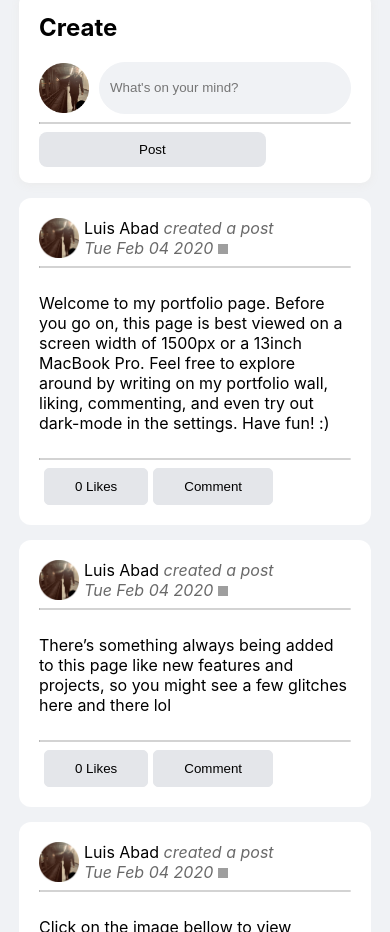
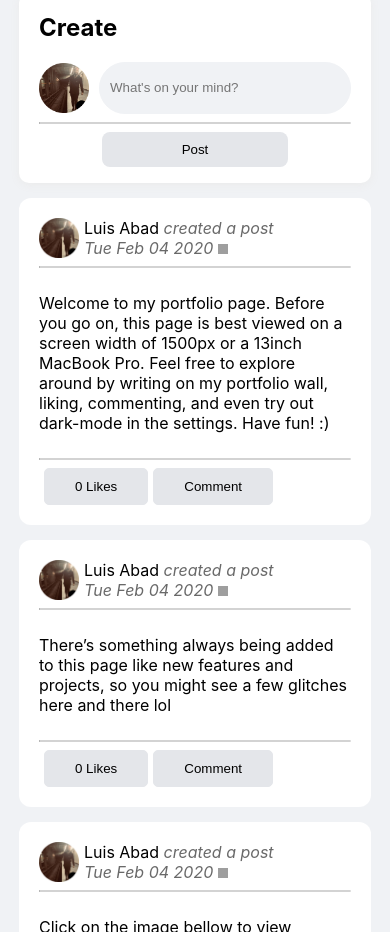
Before and after one commit to luisabad3210/portfolio-2020, a React (Create React App) app: page / in a window 390 px wide. Shown: the part 1496-2428 px from the top of the page. Built offline with nearby package versions, Linux system fonts and the light colour scheme; grey boxes are pictures that could not be loaded.

Commit message:
resizing the modals at 300px

```diff
--- a/src/App.css
+++ b/src/App.css
@@ -129,7 +129,7 @@ i {
     font-size: 30px;
 }
 .settings-modal-content-bottom {
-    padding: 10px 10px 10px 30px;
+    padding: 10px;
 }
 /* The Modal (background) */
 .settingsModal {
@@ -349,6 +349,11 @@ i {
     padding: 10px;
     margin-left: 10px;
 }
+.postBtnContainer {
+    display: flex;
+    flex-direction: row;
+    justify-content: center;
+}
 .postBtnBlue, .postBtnGrey {
     border: none;
     padding: 10px 185px;
@@ -379,7 +384,6 @@ i {
     width: 100%;
     height: 100%;
     overflow: auto;
-    background-color: rgb(0, 0, 0);
     background-color: rgba(0,0,0,0.4);
 }
 /* Modal Content/Box */
@@ -392,6 +396,7 @@ i {
     width: 330px;
     height: 350px;
     border-radius: 12px;
+    /* padding: 5px; */
 
 }
 /* The Close Button */
@@ -415,7 +420,7 @@ i {
     flex-direction: column;
     justify-content: space-around;
     align-items: center;
-
+    padding: 5px;
 }
 .contactContainer {
     width: 100%;
@@ -924,6 +929,31 @@ i {
         justify-content: center;
         align-items: center;
     }
+    /* .download-modal-content {
+        height: 100%;
+        width: 100%;
+        margin: 0px;
+        border-radius: 0px;
+    }
+    .modalCheckContainer {
+        border-radius: 0px;
+    }
+    .downloadModal {
+        overflow-y: hidden;
+    }
+
+    .settings-modal-content {
+        height: 100%;
+        width: 100%;
+        margin: 0px;
+        border-radius: 0px;
+    }
+    .settings-modal-content-top {
+        border-radius: 0px;
+    }
+    .modalSuccessContainer {
+        height: 100%;
+    } */
 }
 @media screen and (min-width: 300px) and (max-width: 400px) {
     .navSearchBar {
@@ -1006,7 +1036,7 @@ i {
         height: 370px;
     }
     .postBtnBlue, .postBtnGrey {
-        padding: 10px 100px;
+        padding: 10px 80px;
     }
     .navContainer {
         padding-left: 5px;
@@ -1022,4 +1052,11 @@ i {
         background-color: rgb(240, 242, 245);
         width: 100%;
     }
+    .download-modal-content {
+        width: 90%;
+    }
+    .settings-modal-content {
+        height: 400px;
+        width: 90%;
+    }
 }
--- a/src/components/contact/contact.css
+++ b/src/components/contact/contact.css
@@ -65,3 +65,10 @@
     text-decoration: none;
     cursor: pointer;
 }
+
+
+@media screen and (min-width: 300px) and (max-width: 400px) {
+    .modal-content {
+        width: 90%;
+    }
+}
--- a/src/components/create/create.js
+++ b/src/components/create/create.js
@@ -54,6 +54,7 @@ class Post extends Component {
                         </div>
 
                         <hr></hr>
+                        <div className='postBtnContainer'>
                         <button className={this.state.isPosting === false ? 'postBtnGrey' : 'postBtnBlue'}
                             onClick={() => {
                             let text = this.state.response
@@ -66,6 +67,7 @@ class Post extends Component {
                                 this.setState({feeds: x})
                             }
                         }}>Post</button>
+                        </div>
                     </div>
                 </div>
 
```
Also changed, not shown: 1 other file (tests, documents, lock files or other folders).
